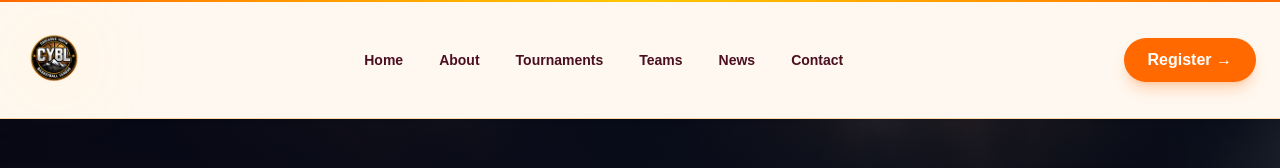
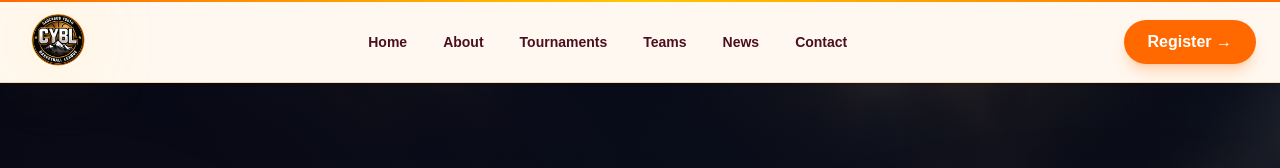
Before and after one commit to cyblofficial/cybl-website, a Next.js app: page / in a window 1280 px wide. Shown: the top 168 px of the page. Built offline with nearby package versions, Linux system fonts and the light colour scheme.

Commit message:
Update CYBL logo and header

```diff
--- a/app/components/layout/Header.tsx
+++ b/app/components/layout/Header.tsx
@@ -27,31 +27,36 @@ export default function Header() {
 
   return (
     <header className="sticky top-0 z-50 border-b border-orange-200 bg-[#FFF8F0]/95 shadow-sm backdrop-blur-xl">
+      {/* Top Gold Line */}
       <div className="h-[2px] w-full bg-gradient-to-r from-orange-500 via-yellow-400 to-orange-500" />
 
       <div
         className={`mx-auto flex max-w-7xl items-center justify-between px-6 transition-all duration-300 ${
-          scrolled ? "py-0.5" : "py-1"
+          scrolled ? "py-1" : "py-1.5"
         }`}
       >
-        <div className="relative">
-          <div className="absolute left-1/2 top-1/2 h-12 w-12 -translate-x-1/2 -translate-y-1/2 rounded-full bg-yellow-400/15 blur-2xl" />
+        {/* Logo */}
+        <div className="relative flex items-center">
+          <div className="absolute left-1/2 top-1/2 h-14 w-14 -translate-x-1/2 -translate-y-1/2 rounded-full bg-yellow-400/15 blur-2xl" />
 
           <a
             href="/"
-            className="relative z-50 rounded-full p-0.5 transition duration-300 hover:scale-105"
+            className="relative z-50 flex items-center transition duration-300 hover:scale-105"
           >
             <Image
               src="/logo/CYBL_logo.svg"
               alt="CYBL Logo"
-              width={scrolled ? 52 : 60}
-              height={scrolled ? 52 : 60}
+              width={72}
+              height={72}
               priority
-              className="transition-all duration-300"
+              className={`object-contain transition-all duration-300 ${
+                scrolled ? "h-[58px] w-[58px]" : "h-[68px] w-[68px]"
+              }`}
             />
           </a>
         </div>
 
+        {/* Desktop Menu */}
         <nav className="hidden items-center gap-9 text-[14px] font-bold text-[#4B0F1F] md:flex">
           {links.map((item) => (
             <a
@@ -60,11 +65,13 @@ export default function Header() {
               className="group relative transition duration-300 hover:text-orange-500"
             >
               {item.label}
+
               <span className="absolute -bottom-2 left-0 h-[2px] w-0 bg-orange-500 transition-all duration-300 group-hover:w-full" />
             </a>
           ))}
         </nav>
 
+        {/* Register Button */}
         <a
           href="/tournaments/summer-league"
           className="hidden rounded-full bg-orange-500 px-6 py-2.5 font-bold text-white shadow-lg shadow-orange-500/25 transition duration-300 hover:-translate-y-0.5 hover:bg-orange-600 hover:shadow-orange-500/50 md:inline-flex"
@@ -72,6 +79,7 @@ export default function Header() {
           Register →
         </a>
 
+        {/* Mobile Menu Button */}
         <button
           onClick={() => setOpen(!open)}
           aria-label="Menu"
@@ -82,11 +90,13 @@ export default function Header() {
               open ? "translate-y-2 rotate-45" : ""
             }`}
           />
+
           <span
             className={`h-0.5 w-5 bg-[#4B0F1F] transition ${
               open ? "opacity-0" : ""
             }`}
           />
+
           <span
             className={`h-0.5 w-5 bg-[#4B0F1F] transition ${
               open ? "-translate-y-2 -rotate-45" : ""
@@ -95,6 +105,7 @@ export default function Header() {
         </button>
       </div>
 
+      {/* Mobile Menu */}
       <div
         className={`fixed inset-0 z-40 bg-[#FFF8F0]/95 backdrop-blur-xl transition-all duration-300 md:hidden ${
           open ? "translate-x-0 opacity-100" : "translate-x-full opacity-0"
```
